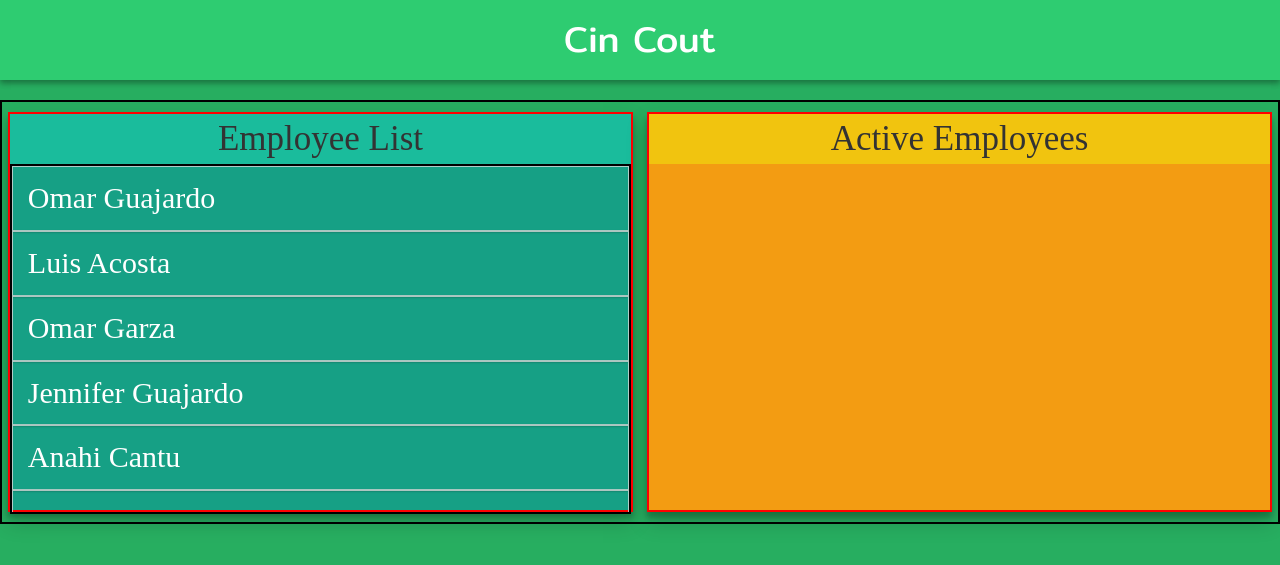
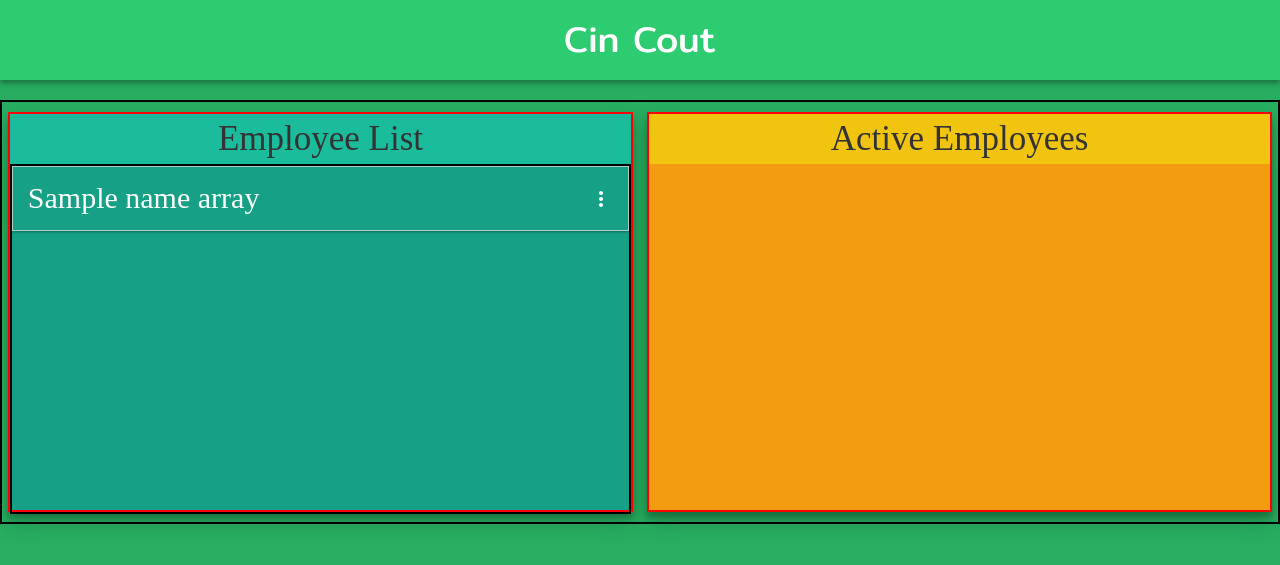
Before and after one commit to OmarGuajardo/CinCoutWebApp, a Flask app: template templates/trial.html in a window 1280 px wide. Shown: the top 565 px of the page. Run offline with Flask 2, Linux system fonts and the light colour scheme; the template is opened without the code that fills it: most values are stand-ins (such as "Sample title", 1, 10 or a date in 2020); some libraries are stand-ins or nearby versions; some web fonts are replaced.

Commit message:
incorporated for loop to repeat li statement

```diff
--- a/app.py
+++ b/app.py
@@ -3,6 +3,8 @@ from flask_bootstrap import Bootstrap
 
 app = Flask(__name__)
 Bootstrap(app)
+
+nameArray = ['Omar Guajardo','Luis Acosta','Omar Garza','Anahi Cantu','Denielle Islas','Jennifer Guajardo']
 
 @app.route('/')
 def login():
@@ -10,7 +12,7 @@ def login():
 
 @app.route('/base')
 def base():
-    return render_template('trial.html')
+    return render_template('trial.html',nameArray = nameArray)
 
 if __name__ == "__main__":
     app.run(debug=True)
--- a/static/css/layout.css
+++ b/static/css/layout.css
@@ -98,3 +98,15 @@ background-color: #27ae60;
 .card-content li:hover{
     box-shadow: 0 14px 28px rgba(0,0,0,0.25), 0 10px 10px rgba(0,0,0,0.22);
 }
+
+.card-content i{
+    margin-top: 10px;
+    float: right;
+    transition: 0.4s ease;
+    border-radius: 20px;
+    cursor: pointer;
+}
+
+.card-container i:hover{
+    background-color:rgba(221, 221, 221, 0.774);
+}
--- a/templates/layout.html
+++ b/templates/layout.html
@@ -5,6 +5,7 @@
 <link rel="stylesheet" type = "text/css" href="{{ url_for('static',filename='css/layout.css') }}">
 <link rel="stylesheet" href="https://fonts.googleapis.com/css?family=Darker+Grotesque">
 <link rel="stylesheet" href="https://fonts.googleapis.com/css?family=Mitr">
+<link href="https://fonts.googleapis.com/icon?family=Material+Icons" rel="stylesheet">
 {% endblock styles %}
 
 {% block body %}
@@ -18,12 +19,9 @@
         </div>
         <div class="card-content" style="border:2px solid black">
             <ul>
-                <li>Omar Guajardo</li>
-                <li>Luis Acosta</li>
-                <li>Omar Garza</li>
-                <li>Jennifer Guajardo</li>
-                <li>Anahi Cantu</li>
-                <li>Denielle Islas</li>
+                {% block nameList %}
+
+                {% endblock nameList %}
             </ul>
         </div>
     </div>
@@ -32,5 +30,6 @@
             Active Employees
         </div>
     </div>
+
 </div>
 {% endblock body %}
--- a/templates/trial.html
+++ b/templates/trial.html
@@ -1,5 +1,10 @@
 {%extends 'layout.html'%}
 
-{% block page %}
-
-{% endblock page %}
+{% block nameList %}
+{% for names in nameArray %}
+<li>
+    {{names}}
+    <i class="material-icons md-48">more_vert</i>
+</li>
+{% endfor %}
+{% endblock nameList %}
```
